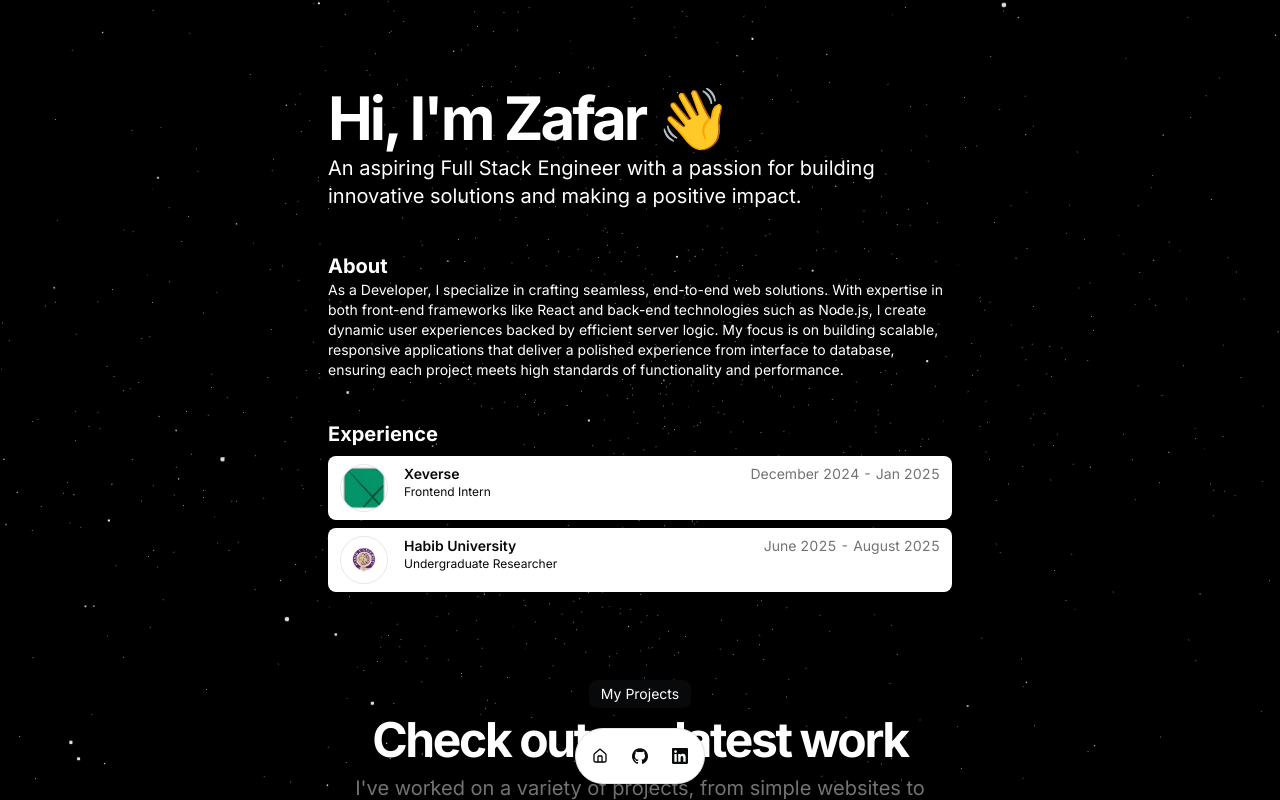
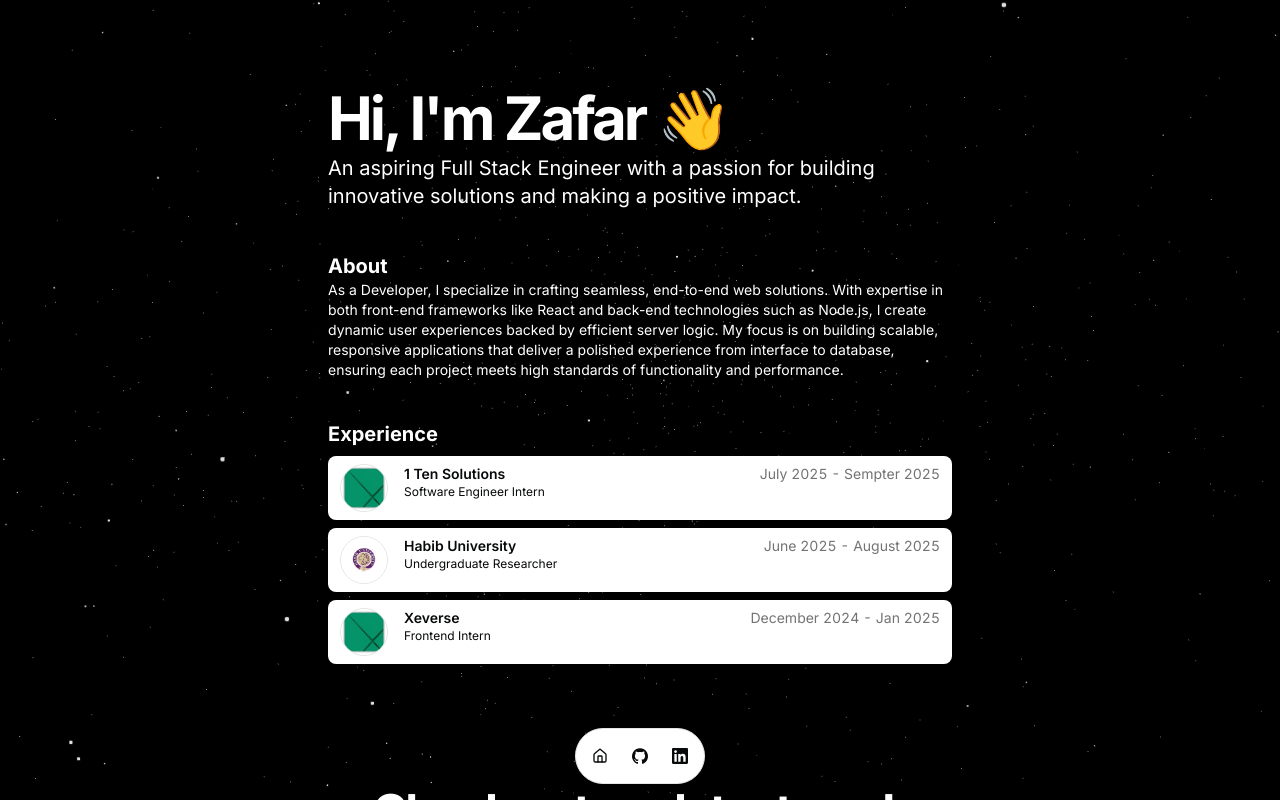
Before and after one commit to Zafar205/zafar_new_portfolio, a Next.js app: page / in a window 1280 px wide. Shown: the top 800 px of the page. Built offline with nearby package versions, Linux system fonts and the light colour scheme.

Commit message:
Update resume.tsx

```diff
--- a/src/data/resume.tsx
+++ b/src/data/resume.tsx
@@ -80,6 +80,30 @@ export const DATA = {
   },
   work1: [
     {
+    company: "1 Ten Solutions",
+    href: "https://www.1tensolutions.com/",
+    badges: [],
+    location: "Karachi",
+    title: "Software Engineer Intern",
+    logoUrl: "/obdco_logo.jpg",
+    start: "July 2025",
+    end: "Sempter 2025",
+    description:
+      "As a Software Engineering Intern at 1tensolutions, I used Next.js, React, and TypeScript to contribute to their web applications. My work included developing and improving features, fixing bugs, and ensuring the applications were functional and user-friendly. It was a great learning experience that helped me strengthen my skills in full-stack development."
+  },
+        {
+    company: "Habib University",
+    href: "https://habib.edu.pk",
+    badges: [],
+    location: "Karachi",
+    title: "Undergraduate Researcher",
+    logoUrl: "/Habib-University.webp",
+    start: "June 2025",
+    end: "August 2025",
+    description: "Creating a 4-patch microstrip antenna array with anti-jamming capabilities using null steering techniques as part of the “SUPARCO – Design and Development of Array Antenna” project under the Summer Tehqiq Research Programme at Habib University. Focused on optimizing radiation patterns, gain, and directionality for satellite and space communication systems, leveraging RF engineering and electromagnetic wave propagation principles. Collaborated with a multidisciplinary team and received mentorship from faculty and experts from Pakistan’s national space agency to align the research with real-world aerospace and defense applications."
+ },
+
+    {
     company: "Xeverse",
     href: "https://xeverse.io",
     badges: [],
@@ -91,17 +115,7 @@ export const DATA = {
     description:
       "As a Full Stack Intern at Xeverse, I used Next.js, React, and TypeScript to contribute to their web applications. My work included developing and improving features, fixing bugs, and ensuring the applications were functional and user-friendly. It was a great learning experience that helped me strengthen my skills in full-stack development."
   },
-    {
-    company: "Habib University",
-    href: "https://habib.edu.pk",
-    badges: [],
-    location: "Karachi",
-    title: "Undergraduate Researcher",
-    logoUrl: "/Habib-University.webp",
-    start: "June 2025",
-    end: "August 2025",
-    description: "Creating a 4-patch microstrip antenna array with anti-jamming capabilities using null steering techniques as part of the “SUPARCO – Design and Development of Array Antenna” project under the Summer Tehqiq Research Programme at Habib University. Focused on optimizing radiation patterns, gain, and directionality for satellite and space communication systems, leveraging RF engineering and electromagnetic wave propagation principles. Collaborated with a multidisciplinary team and received mentorship from faculty and experts from Pakistan’s national space agency to align the research with real-world aerospace and defense applications."
- },
+
          ],
   work: [
     {
```
